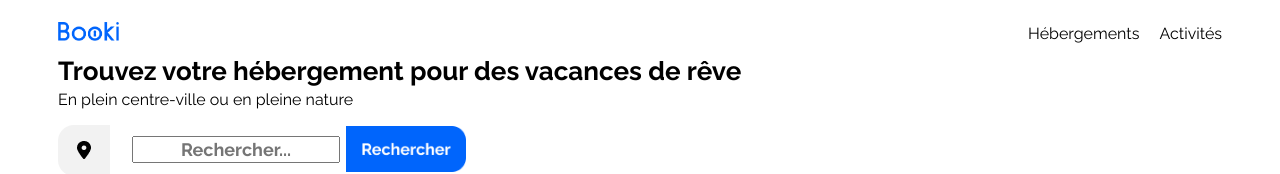
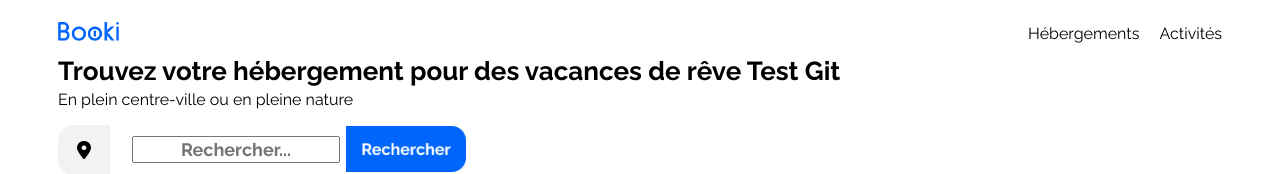
Before and after one commit to Enzov59/Booki-Project, a plain HTML site: page index.html in a window 1280 px wide. Shown: the top 174 px of the page. Drawn offline with Linux system fonts and the light colour scheme.

```diff
--- a/index.html
+++ b/index.html
@@ -28,7 +28,7 @@
             </nav>
         </header>
         <div class="titre-container">
-            <h1>Trouvez votre hébergement pour des vacances de rêve </h1>
+            <h1>Trouvez votre hébergement pour des vacances de rêve Test Git </h1>
         </div>
         <div>
             <p class="sous-titre">En plein centre-ville ou en pleine nature</p>
```
